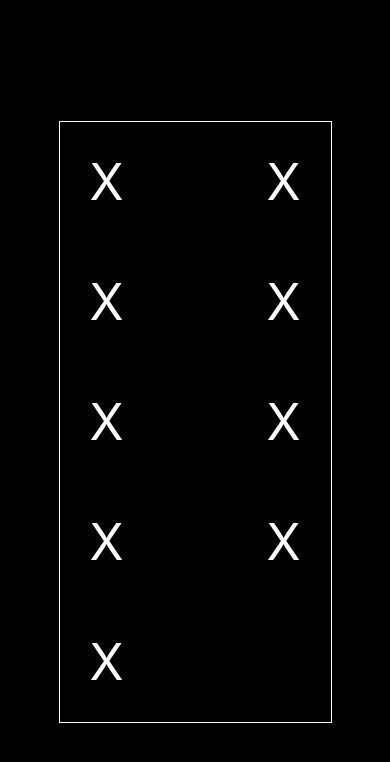
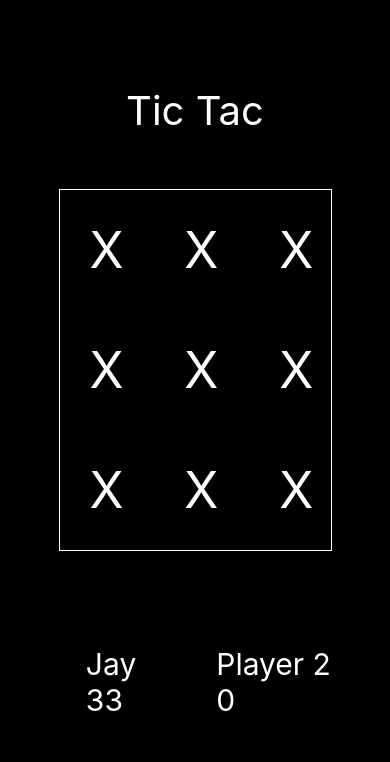
Before and after one commit to jtbitt/tic-tac-react-native, a React Native app: screen / in a window 390 px wide. Shown: the top 762 px of the page. Built offline with nearby package versions, Linux system fonts and the light colour scheme.

Commit message:
Added scoreboard and title

```diff
--- a/App.js
+++ b/App.js
@@ -2,6 +2,7 @@ import React from 'react';
 import { StyleSheet, Text, View } from 'react-native';
 
 import SelectionSquare from './components/SelectionSquare';
+import Scoreboard from './components/Scoreboard';
 
 export default class App extends React.Component {
   state = {
@@ -13,9 +14,13 @@ export default class App extends React.Component {
   render () {
     return(
       <View style={styles.container}>
+        <View>
+          <Text style={styles.title}>Tic Tac</Text>
+        </View>
         <View style={styles.board}>
           {[0,1,2,3,4,5,6,7,8].map(() => <SelectionSquare />)}
         </View>
+        <Scoreboard />
       </View>
     )
   };
@@ -26,11 +31,14 @@ const styles = StyleSheet.create({
     flex: 1,
     backgroundColor: 'black',
     alignItems: 'center',
-    justifyContent: 'center',
+    justifyContent: 'space-around',
+    padding: '15%'
+  },
+  title: {
+    color: 'white',
+    fontSize: 40
   },
   board: {
-    marginLeft: '15%',
-    marginRight: '15%',
     flexDirection: 'row',
     flexWrap: 'wrap',
     justifyContent: 'space-between',
--- /dev/null
+++ b/components/Scoreboard.js
@@ -0,0 +1,35 @@
+import React from 'react';
+import { StyleSheet, View, Text } from 'react-native';
+
+export default function Scoreboard ({
+  player1,
+  player2
+}) {
+  return (
+    <View style={styles.scoreBoard}>
+      <View style={styles.scoreBox}>
+        <Text style={styles.score}>Jay</Text>
+        <Text style={styles.score}>33</Text>
+      </View>
+      <View style={styles.scoreBox}>
+        <Text style={styles.score}>Player 2</Text>
+        <Text style={styles.score}>0</Text>
+      </View>
+    </View>
+
+  )
+}
+
+const styles = StyleSheet.create({
+  scoreBoard: {
+    flexDirection: 'row',
+    justifyContent: 'space-between'
+  },
+  scoreBox: {
+    padding: 40
+  },
+  score: {
+    fontSize: 30,
+    color: 'white'
+  }
+});
--- a/components/SelectionSquare.js
+++ b/components/SelectionSquare.js
@@ -19,6 +19,7 @@ export default class SelectionSquare extends React.Component {
 
 const styles = StyleSheet.create({
   square: {
+    width: '30%',
     padding: 30
   },
   text: {
```
